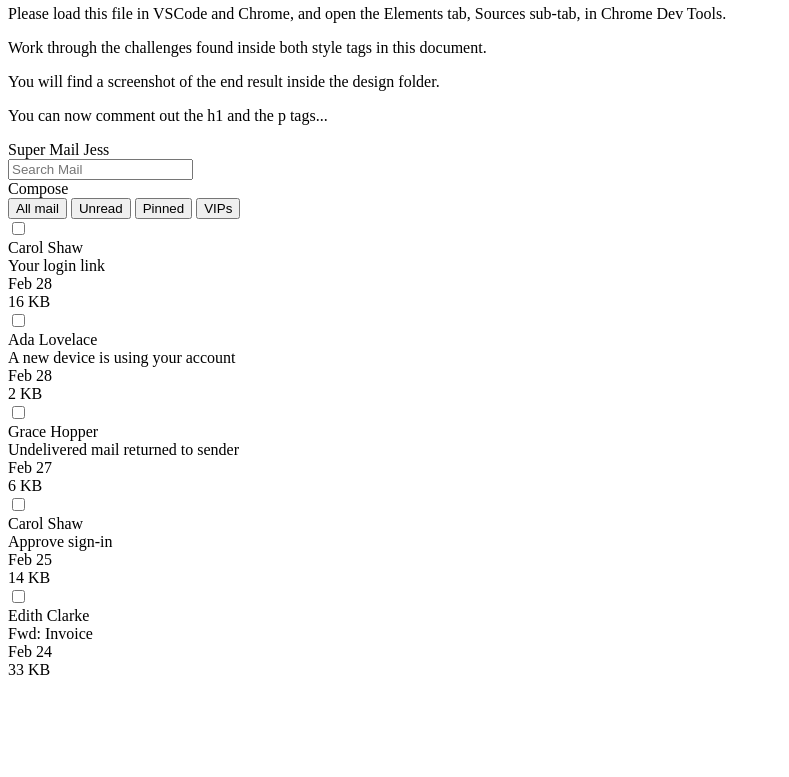
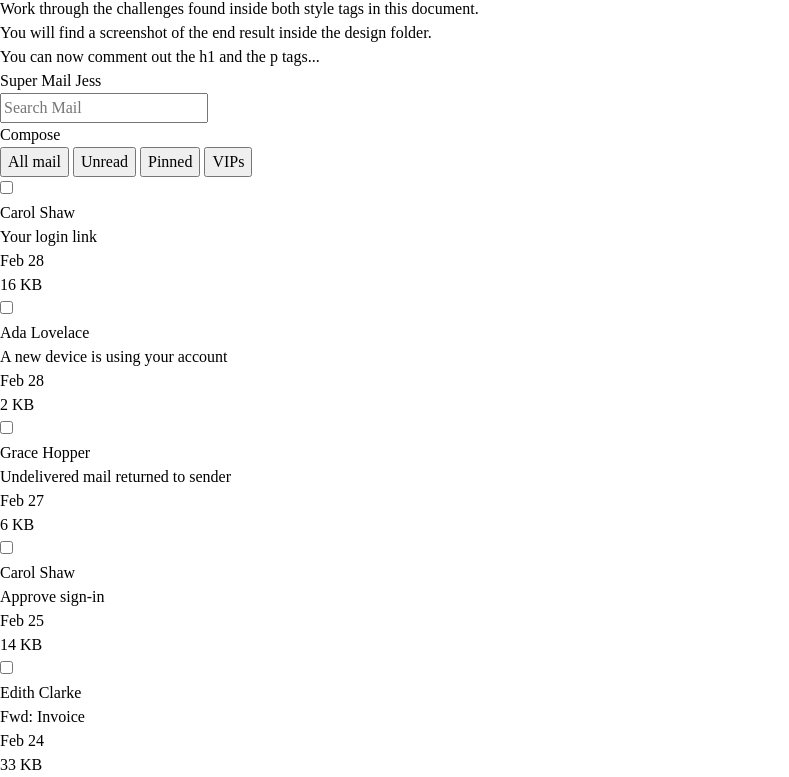
Before and after one commit to bloominstituteoftechnology/module-project-html-and-css-ii-muwanguzishadrack, a plain HTML site: page index.html in a window 1280 px wide. Shown: the part 75-852 px from the top of the page, without its empty margins (0-789 px from the left). Before the commit the page ends 800 px from the top, so only its background shows below. Drawn offline with Linux system fonts and the light colour scheme.

Commit message:
Task 1- Apply the reset

```diff
--- a/index.html
+++ b/index.html
@@ -1,11 +1,68 @@
 <!DOCTYPE html>
 <html lang="en">
-
   <head>
-  <meta charset="UTF-8">
+    <meta charset="UTF-8" />
     <style>
       /* 👉 Task 1- Apply the reset found on this page: https://www.joshwcomeau.com/css/custom-css-reset/ */
-
+      *,
+      *::before,
+      *::after {
+        box-sizing: border-box;
+      }
+      /*
+  2. Remove default margin
+*/
+      * {
+        margin: 0;
+      }
+      /*
+  Typographic tweaks!
+  3. Add accessible line-height
+  4. Improve text rendering
+*/
+      body {
+        line-height: 1.5;
+        -webkit-font-smoothing: antialiased;
+      }
+      /*
+  5. Improve media defaults
+*/
+      img,
+      picture,
+      video,
+      canvas,
+      svg {
+        display: block;
+        max-width: 100%;
+      }
+      /*
+  6. Remove built-in form typography styles
+*/
+      input,
+      button,
+      textarea,
+      select {
+        font: inherit;
+      }
+      /*
+  7. Avoid text overflows
+*/
+      p,
+      h1,
+      h2,
+      h3,
+      h4,
+      h5,
+      h6 {
+        overflow-wrap: break-word;
+      }
+      /*
+  8. Create a root stacking context
+*/
+      #root,
+      #__next {
+        isolation: isolate;
+      }
     </style>
     <style>
       /* 👉 Task 2- Target the body element.
@@ -61,7 +118,6 @@
     This will make it look "unread". */
 
       /* Well done! Check the design file to make sure you are close enough. */
-
     </style>
     <title>Document</title>
   </head>
@@ -69,9 +125,17 @@
   <body>
     <div id="instructions">
       <h1>HTML & CSS II</h1>
-    <p>Please load this file in VSCode and Chrome, and open the Elements tab, Sources sub-tab, in Chrome Dev Tools.</p>
-    <p>Work through the challenges found inside both style tags in this document.</p>
-    <p>You will find a screenshot of the end result inside the design folder.</p>
+      <p>
+        Please load this file in VSCode and Chrome, and open the Elements tab,
+        Sources sub-tab, in Chrome Dev Tools.
+      </p>
+      <p>
+        Work through the challenges found inside both style tags in this
+        document.
+      </p>
+      <p>
+        You will find a screenshot of the end result inside the design folder.
+      </p>
       <p>You can now comment out the h1 and the p tags...</p>
     </div>
     <div>
@@ -110,20 +174,39 @@
       // ❗ Note: do not change ids or class names inside the main element
       // or the following code to programmatically add emails will stop working
       const emailData = [
-      { name: 'Ada Lovelace', subject: 'A new device is using your account', date: 'Feb 28', size: '2 KB' },
-      { name: 'Grace Hopper', subject: 'Undelivered mail returned to sender', date: 'Feb 27', size: '6 KB' },
-      { name: 'Carol Shaw', subject: 'Approve sign-in', date: 'Feb 25', size: '14 KB' },
-      { name: 'Edith Clarke', subject: 'Fwd: Invoice', date: 'Feb 24', size: '33 KB' },
-    ]
-    emailData.forEach(email => {
-      const clone = emails.querySelector('.email').cloneNode(true)
-      clone.querySelector('.email-name').textContent = email.name
-      clone.querySelector('.email-subject').textContent = email.subject
-      clone.querySelector('.email-date').textContent = email.date
-      clone.querySelector('.email-size').textContent = email.size
-      emails.append(clone)
-    })
+        {
+          name: "Ada Lovelace",
+          subject: "A new device is using your account",
+          date: "Feb 28",
+          size: "2 KB",
+        },
+        {
+          name: "Grace Hopper",
+          subject: "Undelivered mail returned to sender",
+          date: "Feb 27",
+          size: "6 KB",
+        },
+        {
+          name: "Carol Shaw",
+          subject: "Approve sign-in",
+          date: "Feb 25",
+          size: "14 KB",
+        },
+        {
+          name: "Edith Clarke",
+          subject: "Fwd: Invoice",
+          date: "Feb 24",
+          size: "33 KB",
+        },
+      ];
+      emailData.forEach((email) => {
+        const clone = emails.querySelector(".email").cloneNode(true);
+        clone.querySelector(".email-name").textContent = email.name;
+        clone.querySelector(".email-subject").textContent = email.subject;
+        clone.querySelector(".email-date").textContent = email.date;
+        clone.querySelector(".email-size").textContent = email.size;
+        emails.append(clone);
+      });
     </script>
   </body>
-
 </html>
```
Lines whose indentation alone changed are shown as unchanged.
